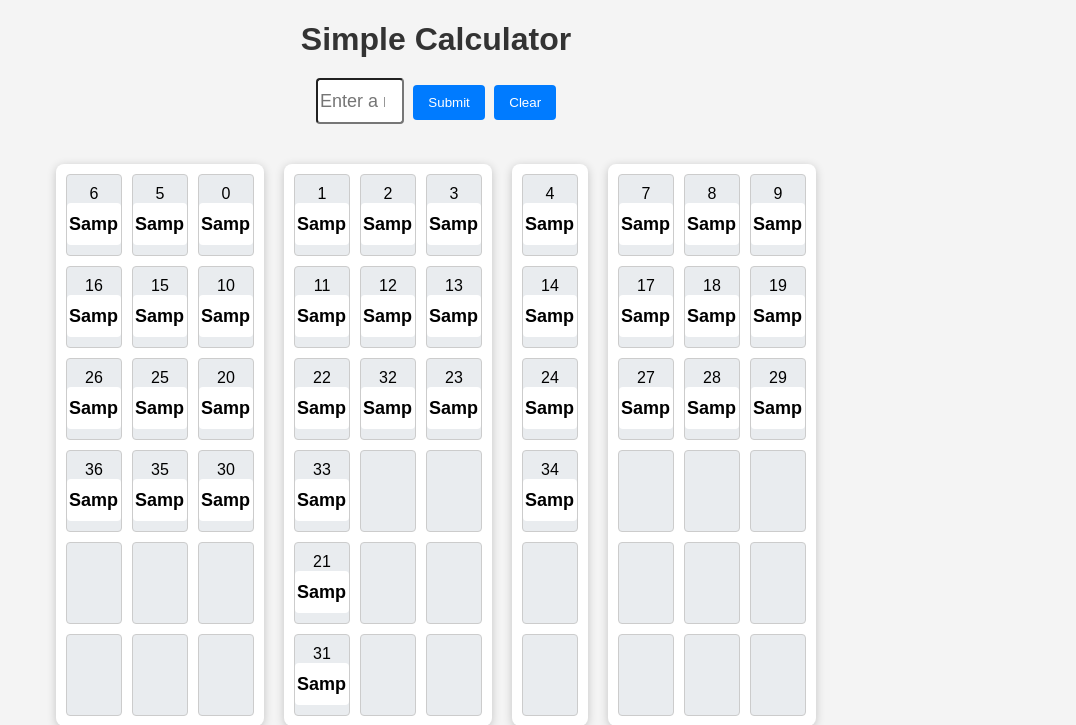
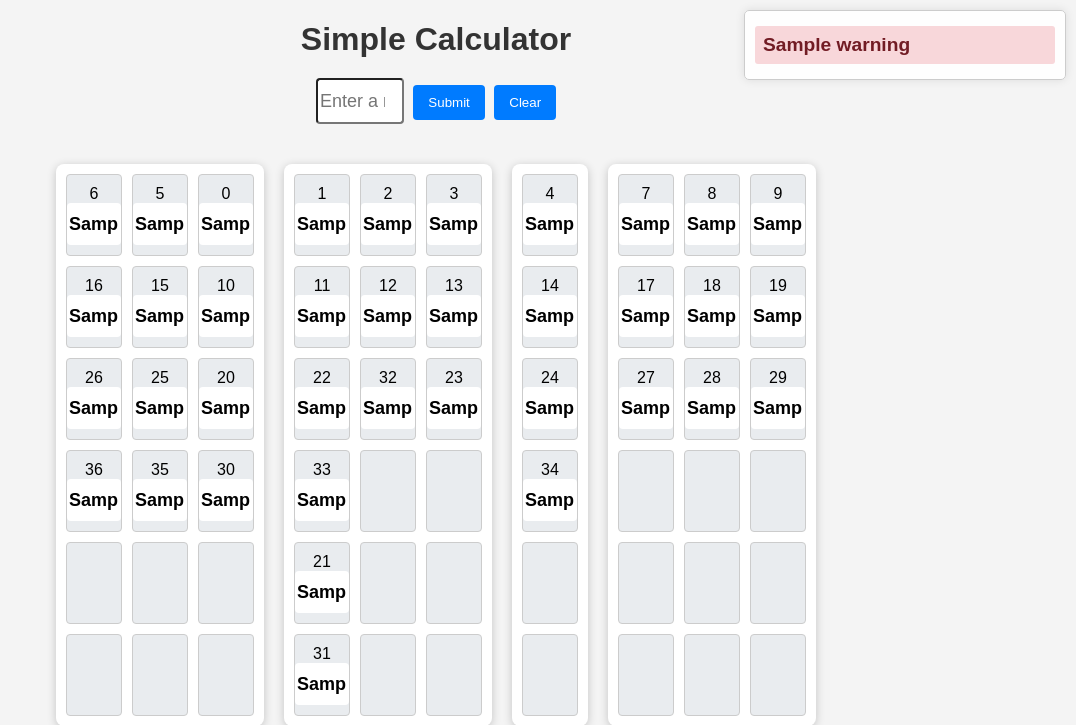
Before and after one commit to AitMasasseAchraf/calculator, a Flask app: template templates/index.html in a window 1280 px wide. Shown: the top 725 px of the page, without its empty margins (204-1280 px from the left). Run offline with Flask 2, Linux system fonts and the light colour scheme; the template is opened without the code that fills it: most values are stand-ins (such as "Sample title", 1, 10 or a date in 2020).

Commit message:
Other Update

```diff
--- a/app.py
+++ b/app.py
@@ -9,10 +9,37 @@ fields = [0] * grid_size
 @app.route('/', methods=['GET', 'POST'])
 def index():
     global fields
-    warning_20 = None
-    warning_90 = None
-    warning_40 = None  # Warning for [0, 10, 20, 30]
-    warning_new_20 = None  # New warning for [0, 5, 6, 1, 2, 3, 7, 8, 9]
+    warnings_70 = {
+        "0_10_20_30": None,
+        "1_11_21_31": None,
+        "2_12_22_32": None,
+        "3_13_23_33": None,
+        "4_14_24_34": None,
+        "5_15_25_35": None,
+        "6_16_26_36": None,
+        "7_17_27": None,
+        "8_18_28": None,
+        "9_19_29": None,
+    }
+    warnings_50={
+                    "1 2 3 4 5 6":None,
+                    "7 8 9 10 11 12":None,
+                    "13 14 15 16 17 18":None,
+                    "19 20 21 22 23 24":None,
+                    "25 26 27 28 29 30":None,
+                    "31 32 33 34 35 36":None
+                }
+    warnings_25={
+                    "1 2 3 4 5 6 7 8 9 10 11 12":None,
+                    "13 14 15 16 17 18 19 20 21 22 23 24":None,
+                    "25 26 27 28 29 30 31 32 33 34 35":None
+                }
+
+    additional_warnings = {
+        "8_times": None,
+        "40_times": None,
+        "150_times": None,
+    }
 
     if request.method == 'POST':
         action = request.form.get('action')
@@ -23,31 +50,81 @@ def index():
                 fields = [x + 1 for x in fields]
                 # Set the field under the submitted number to 0
                 fields[number] = 0
+ # Check thresholds for 70 times
+                threshold_70_groups = {
+                    "0_10_20_30": [0, 10, 20, 30],
+                    "1_11_21_31": [1, 11, 21, 31],
+                    "2_12_22_32": [2, 12, 22, 32],
+                    "3_13_23_33": [3, 13, 23, 33],
+                    "4_14_24_34": [4, 14, 24, 34],
+                    "5_15_25_35": [5, 15, 25, 35],
+                    "6_16_26_36": [6, 16, 26, 36],
+                    "7_17_27": [7, 17, 27],
+                    "8_18_28": [8, 18, 28],
+                    "9_19_29": [9, 19, 29]
+                }
 
-                # Logic for warning_20: only show if any of the specified fields' values are exactly 20, 40, 60, etc.
-                warning_20_values = [fields[i] for i in [7, 8, 9, 17, 18, 19, 27, 28, 29]]
-                if any(value % 20 == 0 and value != 0 for value in warning_20_values):
-                    warning_20 = "Warning: [7, 8, 9, 17, 18, 19, 27, 28, 29] those numbers have reached a threshold of 20, 40, 60, etc.!"
 
-                # Logic for warning_90: only show if fields 28 or 29's values are exactly 90, 180, etc.
-                if fields[28] % 90 == 0 and fields[28] != 0 or fields[29] % 90 == 0 and fields[29] != 0:
-                    warning_90 = "Warning: Fields 28 or 29 have reached a threshold of 90, 180, etc.!"
+                for group_name, indices in threshold_70_groups.items():
+                    group_values = [fields[i] for i in indices]
+                    if all(value % 70==0 and value !=0 for value in group_values):
+                        warnings_70[group_name] = f"{indices} "
 
-                # Logic for warning_40: for numbers [0, 10, 20, 30], show if they reach 40, 80, 120, etc.
-                warning_40_values = [fields[i] for i in [0, 10, 20, 30]]
-                if any(value % 40 == 0 and value != 0 for value in warning_40_values):
-                    warning_40 = "Warning: Fields [0, 10, 20, 30] have reached a threshold of 40, 80, 120, etc.!"
+                # Additional condition checks
+                eight_times_group = [1, 2, 11, 12, 21, 31, 22, 32, 7, 17, 27, 8, 18, 28, 9, 19, 29]
+                if all(fields[i] % 8==0 and fields[i]!=0 for i in eight_times_group):
+                    additional_warnings["8_times"] = "[1, 2, 11, 12, 21, 31, 22, 32, 7, 17, 27, 8, 18, 28, 9, 19, 29]"
 
-                # New logic for warning_new_20: for numbers [0, 5, 6, 1, 2, 3, 7, 8, 9], show if they reach 20, 40, etc.
-                new_20_values = [fields[i] for i in [0, 5, 6, 1, 2, 3, 7, 8, 9]]
-                if any(value % 20 == 0 and value != 0 for value in new_20_values):
-                    warning_new_20 = "Warning: Fields [0, 5, 6, 1, 2, 3, 7, 8, 9] have reached a threshold of 20, 40, 60, etc.!"
+                twohundred_times_group = [1, 2,3,4,5,6,7,8,9,10,11,12,13,14,15,16,17,18,19,20,21,22,23,24,25,26,27,28,29,30,31,32,33,34,35,36]
+                one_list=[]
+                for i in twohundred_times_group:
+                    if fields[i] % 250==0 and fields[i]!=0 :
+                        one_list.append(i)
+                additional_warnings["250_time"]=one_list
+
+                forty_times_group = [7, 17, 27, 8, 18, 28, 9, 19, 29]
+                if all(fields[i] % 40==0 and fields[i]!=0 for i in forty_times_group):
+                    additional_warnings["40_times"] = " [7, 17, 27, 8, 18, 28, 9, 19, 29 ]"
+
+                hundred_fifty_times_groups = [
+                    [26, 32],
+                    [28, 29]
+                ]
+                hundred_list=[]
+                for i, group in enumerate(hundred_fifty_times_groups):
+                    if all(fields[idx] % 150==0 and fields[idx]!=0 for idx in group):
+                        hundred_list.append(group)
+                additional_warnings["150_times"] = f" {str(hundred_list)} "
+
+                threshold_50_groups ={
+                    "1 2 3 4 5 6":[1 ,2 ,3 ,4 ,5 ,6],
+                    "7 8 9 10 11 12":[7 ,8 ,9 ,10 ,11 ,12],
+                    "13 14 15 16 17 18":[13 ,14 ,15 ,16 ,17 ,18],
+                    "19 20 21 22 23 24":[19 ,20 ,21 ,22 ,23 ,24],
+                    "25 26 27 28 29 30":[25 ,26 ,27 ,28 ,29 ,30],
+                    "31 32 33 34 35 36":[31 ,32 ,33 ,34 ,35 ,36]
+                }
+                for group_name, indices in threshold_50_groups.items():
+                    group_values = [fields[i] for i in indices]
+                    if all(value % 50==0 and value !=0 for value in group_values):
+                        warnings_50[group_name] = f"{indices} "
+
+                threshold_25_groups ={
+                    "1 2 3 4 5 6 7 8 9 10 11 12":[1 ,2 ,3 ,4 ,5 ,6 ,7 ,8 ,9 ,10 ,11 ,12],
+                    "13 14 15 16 17 18 19 20 21 22 23 24":[13 ,14 ,15 ,16 ,17 ,18 ,19 ,20 ,21 ,22 ,23 ,24],
+                    "25 26 27 28 29 30 31 32 33 34 35":[25 ,26 ,27 ,28 ,29 ,30 ,31 ,32 ,33 ,34 ,35]
+
+                }
+                for group_name, indices in threshold_25_groups.items():
+                    group_values = [fields[i] for i in indices]
+                    if all(value % 25==0 and value !=0 for value in group_values):
+                        warnings_25[group_name] = f"{indices} "
 
         elif action == 'Clear':
             # Reset fields to initial state
             fields = [0] * grid_size
 
-    return render_template('index.html', fields=fields, warning_20=warning_20, warning_90=warning_90, warning_40=warning_40, warning_new_20=warning_new_20)
+    return render_template('index.html', fields=fields, warnings_70=warnings_70,warnings_50=warnings_50,warnings_25=warnings_25, additional_warnings=additional_warnings)
 
 if __name__ == '__main__':
     app.run(debug=True)
--- a/templates/index.html
+++ b/templates/index.html
@@ -82,27 +82,88 @@
         button:hover {
             background-color: #0056b3; /* Darker blue on hover */
         }
+
+        .warning-container {
+        position: fixed;
+        top: 10px;
+        right: 10px;
+        width: 300px; /* Adjust width as needed */
+        max-height: 80vh; /* Set max height relative to viewport */
+        overflow-y: auto; /* Add vertical scrolling */
+        background-color: rgba(255, 255, 255, 0.9); /* Semi-transparent background */
+        padding: 10px;
+        border: 1px solid #ccc;
+        border-radius: 5px;
+        box-shadow: 0px 0px 10px rgba(0, 0, 0, 0.1);
+        z-index: 1000;
+    }
+
+    /* Style for individual warnings */
     .warning {
-            color: red;
-            font-weight: bold;
-            margin-bottom: 20px;
+        background-color: #f8d7da;
+    color: #721c24;
+    padding: 8px;
+    margin: 5px 0;
+    border-radius: 3px;
+    font-size: 1.2em; /* Increase the font size */
+    font-weight: bold; /* Make the text bold */
+    overflow-wrap: break-word;
     }
+
     </style>
+
 </head>
 <body>
     <h1>Simple Calculator</h1>
-    {% if warning_20 %}
-    <div class="warning">{{ warning_20 }}</div>
+    <div class="warning-container">
+        {% for group, warning in warnings_70.items() %}
+            {% if warning %}
+                <div class="warning" id="warning-{{ group }}">{{ warning }}</div>
+                <script>
+                    // Remove warning after 30 seconds
+                    setTimeout(function() {
+                        document.getElementById("warning-{{ group }}").style.display = "none";
+                    }, 30000); // 30 seconds
+                </script>
             {% endif %}
-    {% if warning_90 %}
-    <div class="warning">{{ warning_90 }}</div>
+        {% endfor %}
+
+        {% for group, warning in additional_warnings.items() %}
+            {% if warning %}
+                <div class="warning" id="additional-warning-{{ group }}">{{ warning }}</div>
+                <script>
+                    setTimeout(function() {
+                        document.getElementById("additional-warning-{{ group }}").style.display = "none";
+                    }, 30000); // 30 seconds
+                </script>
             {% endif %}
-    {% if warning_40 %}
-    <div class="warning">{{ warning_40 }}</div>
+        {% endfor %}
+
+        {% for group, warning in warnings_50.items() %}
+            {% if warning %}
+                <div class="warning" id="warning-{{ group }}">{{ warning }}</div>
+                <script>
+                    setTimeout(function() {
+                        document.getElementById("warning-{{ group }}").style.display = "none";
+                    }, 30000); // 30 seconds
+                </script>
             {% endif %}
-    {% if warning_new_20 %}
-    <div class="warning">{{ warning_new_20 }}</div>
+        {% endfor %}
+
+        {% for group, warning in warnings_25.items() %}
+            {% if warning %}
+                <div class="warning" id="warning-{{ group }}">{{ warning }}</div>
+                <script>
+                    setTimeout(function() {
+                        document.getElementById("warning-{{ group }}").style.display = "none";
+                    }, 30000); // 30 seconds
+                </script>
             {% endif %}
+        {% endfor %}
+    </div>
+
+    <audio id="warningSound" src="{{ url_for('static', filename='beep-warning-6387.mp3') }}" preload="auto"></audio>
+
     <form method="POST">
         <input type="number" name="number" min="0" max="36" placeholder="Enter a number">
         <button type="submit" name="action" value="Submit">Submit</button>
@@ -135,8 +196,6 @@
             <div class="cell"></div> <!-- Empty cell for alignment -->
             <div class="cell"></div> <!-- Empty cell for alignment -->
             <div class="cell"></div> <!-- Empty cell for alignment -->
-
-
         </div>
 
         <div class="container">
@@ -163,8 +222,6 @@
             <div class="cell">31<input type="text" value="{{ fields[31] }}" readonly></div>
             <div class="cell"></div> <!-- Empty cell for alignment -->
             <div class="cell"></div> <!-- Empty cell for alignment -->
-
-
         </div>
 
         <!-- Third block with a single column layout -->
@@ -175,9 +232,8 @@
             <div class="cell">34<input type="text" value="{{ fields[34] }}" readonly></div>
             <div class="cell"></div> <!-- Empty cell for alignment -->
             <div class="cell"></div> <!-- Empty cell for alignment -->
+        </div>
 
-
-        </div>
         <div class="container">
             <div class="cell">7<input type="text" value="{{ fields[7] }}" readonly></div>
             <div class="cell">8<input type="text" value="{{ fields[8] }}" readonly></div>
@@ -194,18 +250,27 @@
             <div class="cell"></div> <!-- Empty cell for alignment -->
             <div class="cell"></div> <!-- Empty cell for alignment -->
             <div class="cell"></div> <!-- Empty cell for alignment -->
-
             <div class="cell"></div> <!-- Empty cell for alignment -->
             <div class="cell"></div> <!-- Empty cell for alignment -->
             <div class="cell"></div> <!-- Empty cell for alignment -->
-
             <div class="cell"></div> <!-- Empty cell for alignment -->
             <div class="cell"></div> <!-- Empty cell for alignment -->
             <div class="cell"></div> <!-- Empty cell for alignment -->
-
-
-
         </div>
     </div>
+
+    <!-- <script>
+        function playWarningSound() {
+            var audio = document.getElementById('warningSound');
+            if (audio) { // Check if the audio element exists
+                audio.play().catch(function(error) {
+                    console.error("Audio play failed:", error); // Log if there was an error playing
+                });
+            } else {
+                console.error("Audio element not found"); // Log if audio element is missing
+            }
+        }
+    </script> -->
+
 </body>
 </html>
```
Lines whose indentation alone changed are shown as unchanged.
